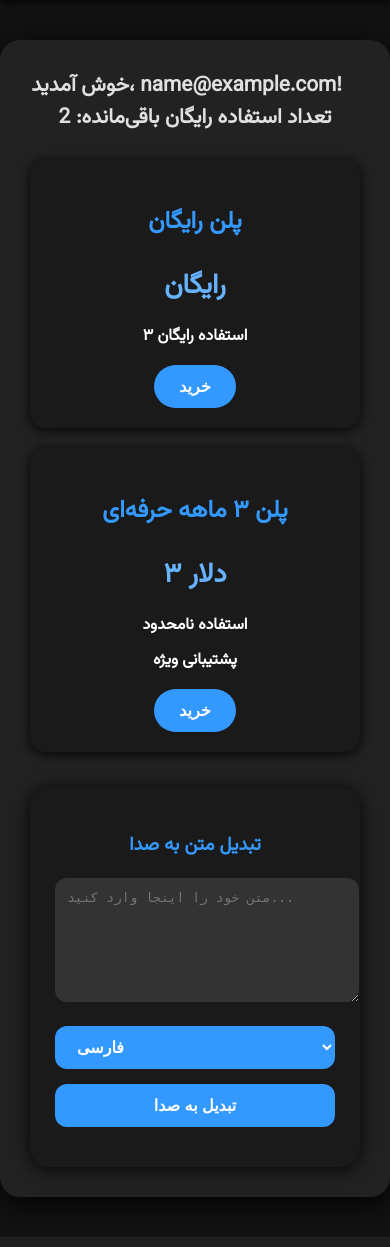
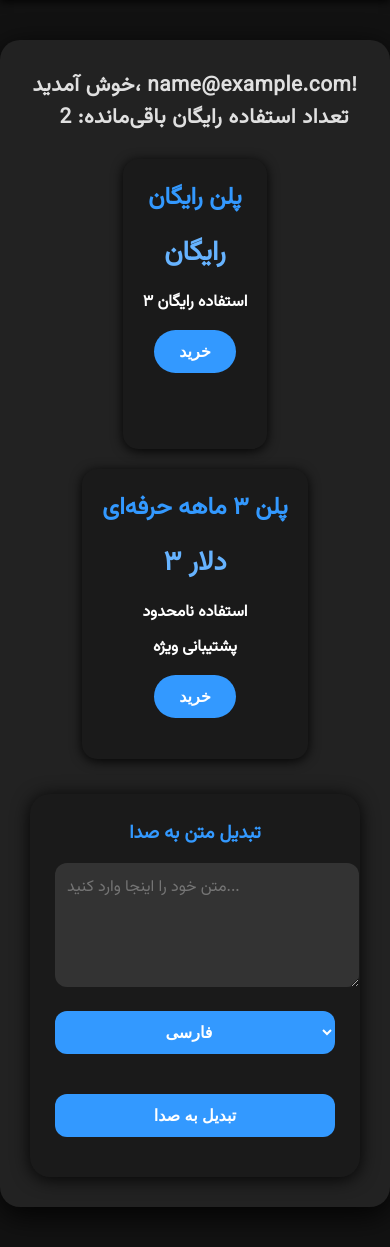
Before and after one commit to ahmadsamimrahmani427/voxir-app, a Flask app: page /app in a window 390 px wide. Shown: the part 85-1332 px from the top of the page. Run offline with Flask 3, Linux system fonts and the light colour scheme; the visitor is signed in with stand-in values (Sample User, id 1).

Commit message:
Update index.html

```diff
--- a/templates/index.html
+++ b/templates/index.html
@@ -1,5 +1,5 @@
 <!DOCTYPE html>
-<html lang="fa">
+<html lang="فا">
 <head>
     <meta charset="UTF-8" />
     <title>داشبورد Voxir</title>
@@ -7,12 +7,12 @@
         @import url('https://fonts.googleapis.com/css2?family=Vazirmatn&display=swap');
         body {
             font-family: 'Vazirmatn', Tahoma, sans-serif;
-            background: #121212;
+            background: #121212; /* پس‌زمینه مشکی */
             margin: 0; padding: 0; min-height: 100vh; color: #fff;
             display: flex; flex-direction: column;
         }
         header {
-            background: #1f1f1f;
+            background: #1f1f1f; /* هدر تیره */
             padding: 20px;
             display: flex; justify-content: space-between; align-items: center;
             box-shadow: 0 2px 8px rgba(0,0,0,0.8);
@@ -20,7 +20,7 @@
         header .logo {
             font-size: 1.8em; font-weight: bold;
             letter-spacing: 2px;
-            color: #3399ff;
+            color: #3399ff; /* آبی */
         }
         header a.logout {
             color: #3399ff;
@@ -49,6 +49,7 @@
             margin-bottom: 25px;
             text-align: center;
             font-weight: 600;
+            letter-spacing: 0.5px;
             color: #e0e0e0;
         }
         .plans {
@@ -73,20 +74,24 @@
             transform: translateY(-8px);
         }
         .plan h3 {
+            margin-top: 0;
             color: #3399ff;
+            font-weight: 700;
             font-size: 1.5em;
+            margin-bottom: 10px;
         }
         .plan .price {
             font-size: 1.7em;
             font-weight: bold;
+            margin: 15px 0;
             color: #66b3ff;
-            margin: 15px 0;
         }
         .plan ul {
             list-style: none;
-            padding: 0;
+            padding-left: 0;
+            margin: 0 0 15px 0;
         }
-        .plan li {
+        .plan ul li {
             margin-bottom: 10px;
             font-weight: 600;
         }
@@ -112,8 +117,11 @@
             padding: 25px;
             border-radius: 20px;
             box-shadow: 0 2px 18px rgba(0,0,0,0.9);
+            max-width: 100%;
         }
         .tts-section h3 {
+            margin-top: 0;
+            margin-bottom: 15px;
             text-align: center;
             font-weight: 700;
             color: #3399ff;
@@ -127,6 +135,7 @@
             border: none;
             resize: vertical;
             outline: none;
+            font-family: 'Vazirmatn', Tahoma, sans-serif;
             background-color: #333;
             color: #fff;
         }
@@ -146,6 +155,7 @@
             max-width: 300px;
             display: block;
             margin: 15px auto 0;
+            text-align: center;
         }
         .tts-section button {
             background-color: #3399ff;
@@ -166,8 +176,10 @@
         .audio-player audio {
             width: 100%;
             max-width: 400px;
+            outline: none;
             border-radius: 12px;
             box-shadow: 0 2px 12px rgba(0,0,0,0.9);
+            background-color: #000;
         }
         .audio-player button {
             margin-top: 10px;
@@ -188,6 +200,21 @@
             font-weight: 600;
             margin-top: 15px;
             text-align: center;
+        }
+        @media (max-width: 600px) {
+            .plans {
+                flex-direction: column;
+                align-items: center;
+            }
+            .plan {
+                max-width: 100%;
+            }
+            .tts-section select, .tts-section button {
+                max-width: 100%;
+            }
+            .audio-player audio {
+                max-width: 100%;
+            }
         }
     </style>
 </head>
@@ -222,11 +249,13 @@
         <div class="tts-section">
             <h3>تبدیل متن به صدا</h3>
             <textarea id="text-input" placeholder="متن خود را اینجا وارد کنید..."></textarea>
+            <br />
             <select id="voice-select">
                 {% for lang, voice in languages.items() %}
                 <option value="{{ voice }}">{{ lang }}</option>
                 {% endfor %}
             </select>
+            <br />
             <button onclick="convertTextToSpeech()">تبدیل به صدا</button>
 
             <div class="audio-player" id="audio-player" style="display:none;">
@@ -275,7 +304,10 @@
         }
 
         function downloadAudio() {
-            window.location.href = '/download';
+            const audioElem = document.getElementById('audio');
+            if (audioElem.src) {
+                window.location.href = '/download';
+            }
         }
     </script>
 </body>
```
